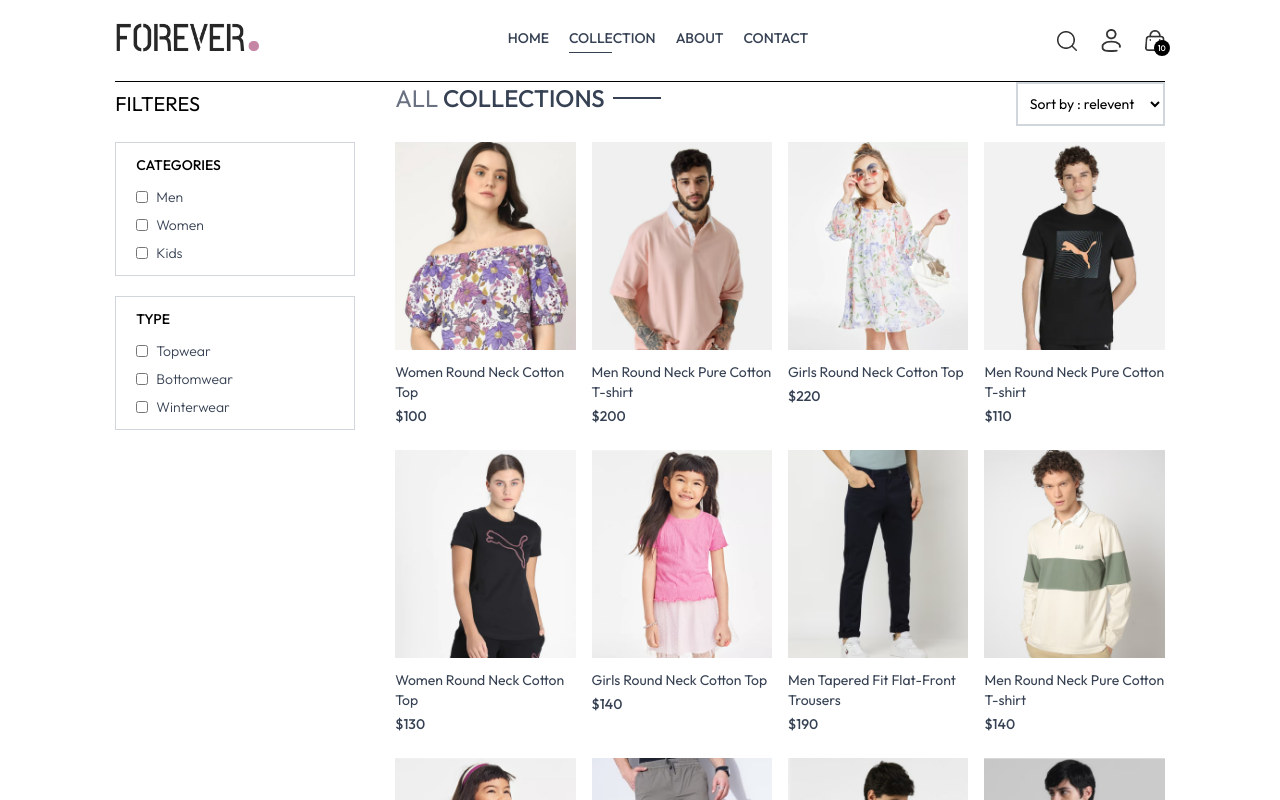
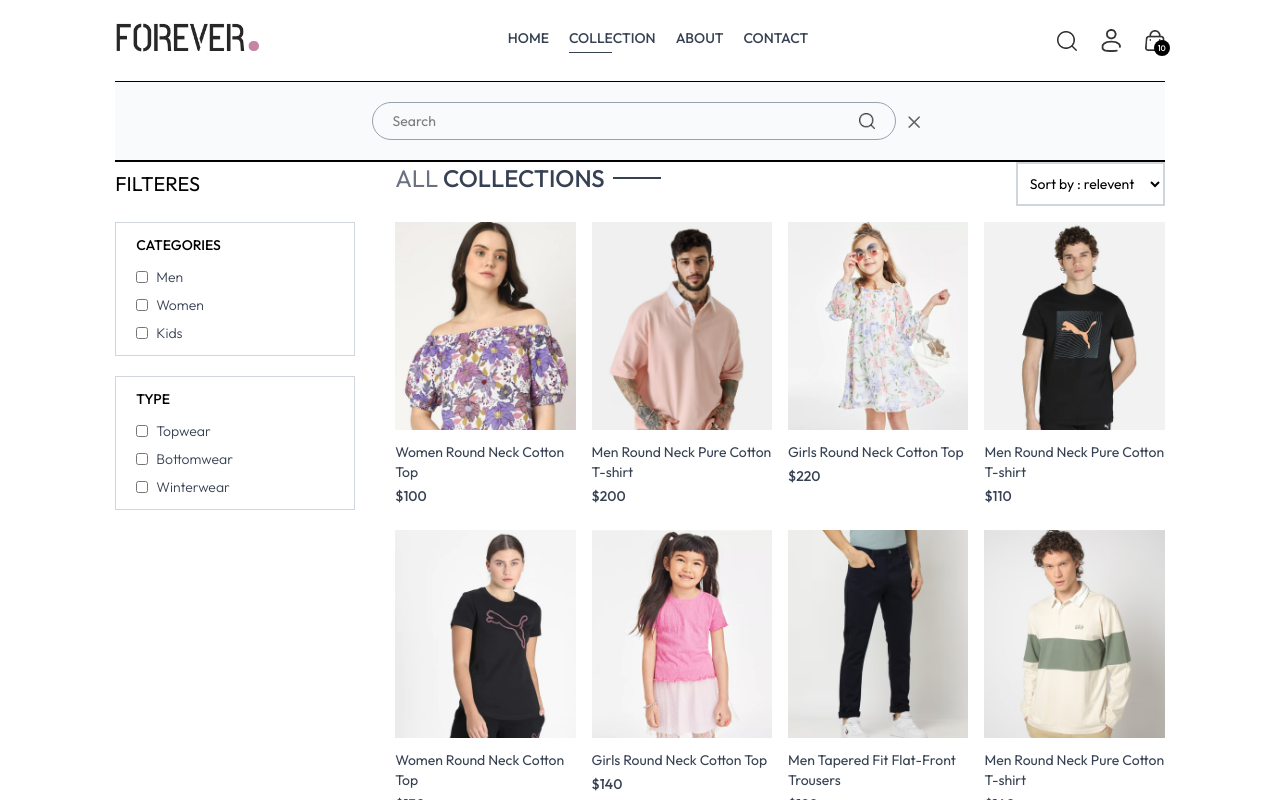
Before and after one commit to yash-bissa/E-commerce-Application, a React (Vite) app: page /collection in a window 1280 px wide. Both pictures are taken after a click on the picture 1066 px from the left and 40 px from the top of the page. Shown: the top 800 px of the page. Built offline with nearby package versions, Linux system fonts and the light colour scheme.

Commit message:
Added the Search Bar functionality and visible only at collection page

```diff
--- a/src/components/Navbar.jsx
+++ b/src/components/Navbar.jsx
@@ -1,11 +1,14 @@
-import React, { useState } from 'react'
+import React, { useContext, useState } from 'react'
 import {assets} from '../assets/assets';
 import {Link, NavLink} from 'react-router-dom'
+import { ShopContext } from '../context/ShopContext';
 
 
 const Navbar = () => {
 
   const [visible, setVisible] = useState(false);
+
+  const {setShowSearch} = useContext(ShopContext);
 
   return (
     <div className='flex justify-between items-center py-5 font-medium'>
@@ -35,7 +38,7 @@ const Navbar = () => {
 
         {/*------- Right side Search & Profile -------*/}
         <div className='flex items-center gap-6'>
-          <img src={assets.search_icon} className='w-5 cursor-pointer' alt="" />
+          <img onClick={()=>setShowSearch(true)} src={assets.search_icon} className='w-5 cursor-pointer' alt="" />
 
           <div className='group relative'>
             <img src={assets.profile_icon} className='w-5 cursor-pointer' alt="" />
--- a/src/components/SearchBar.jsx
+++ b/src/components/SearchBar.jsx
@@ -1,12 +1,23 @@
-import React, { useContext } from 'react'
+import React, { useContext, useEffect, useState } from 'react'
 import { ShopContext } from '../context/ShopContext'
 import { assets } from '../assets/assets';
+import { useLocation } from 'react-router-dom';
 
 const SearchBar = () => {
 
     const {search, setSearch , showSearch, setShowSearch} = useContext(ShopContext);
+    const [visible, setVisible] = useState(false)
+    const location = useLocation();
 
-  return showSearch ? (
+    useEffect(()=>{
+        if(location.pathname.includes('collection') ){
+            setVisible(true);
+        }else{
+            setVisible(false)
+        }
+    },[location])
+
+  return showSearch && visible ? (
     <div className='border-t border-b bg-gray-50 text-center'>
 
         <div className='inline-flex items-center justify-center border border-gray-400 px-5 py-2 my-5 mx-3 rounded-full w-3/4 sm:w-1/2'>
--- a/src/pages/Collection.jsx
+++ b/src/pages/Collection.jsx
@@ -6,7 +6,7 @@ import ProductItem from '../components/ProductItem';
 
 const Collection = () => {
 
-  const {products} = useContext(ShopContext);
+  const {products,search,showSearch} = useContext(ShopContext);
   const [showFilter,setShowFilter] = useState(false);
   const [filterProducts, setFilterProducts] = useState([]);
   const [category, setCategory] = useState([]);
@@ -38,6 +38,10 @@ const Collection = () => {
   const applyFilter = () => {
 
     let productsCopy = products.slice();
+
+    if(showSearch && search){
+      productsCopy = productsCopy.filter(item => item.name.toLowerCase().includes(search.toLowerCase()))
+    }
 
     if(category.length > 0) {
       productsCopy = productsCopy.filter(item => category.includes(item.category));
@@ -77,7 +81,7 @@ const Collection = () => {
 
   useEffect(()=>{
     applyFilter();
-  },[category,subCategory])
+  },[category,subCategory,search,showSearch])
 
   useEffect(()=>{
     sortProduct()
```
